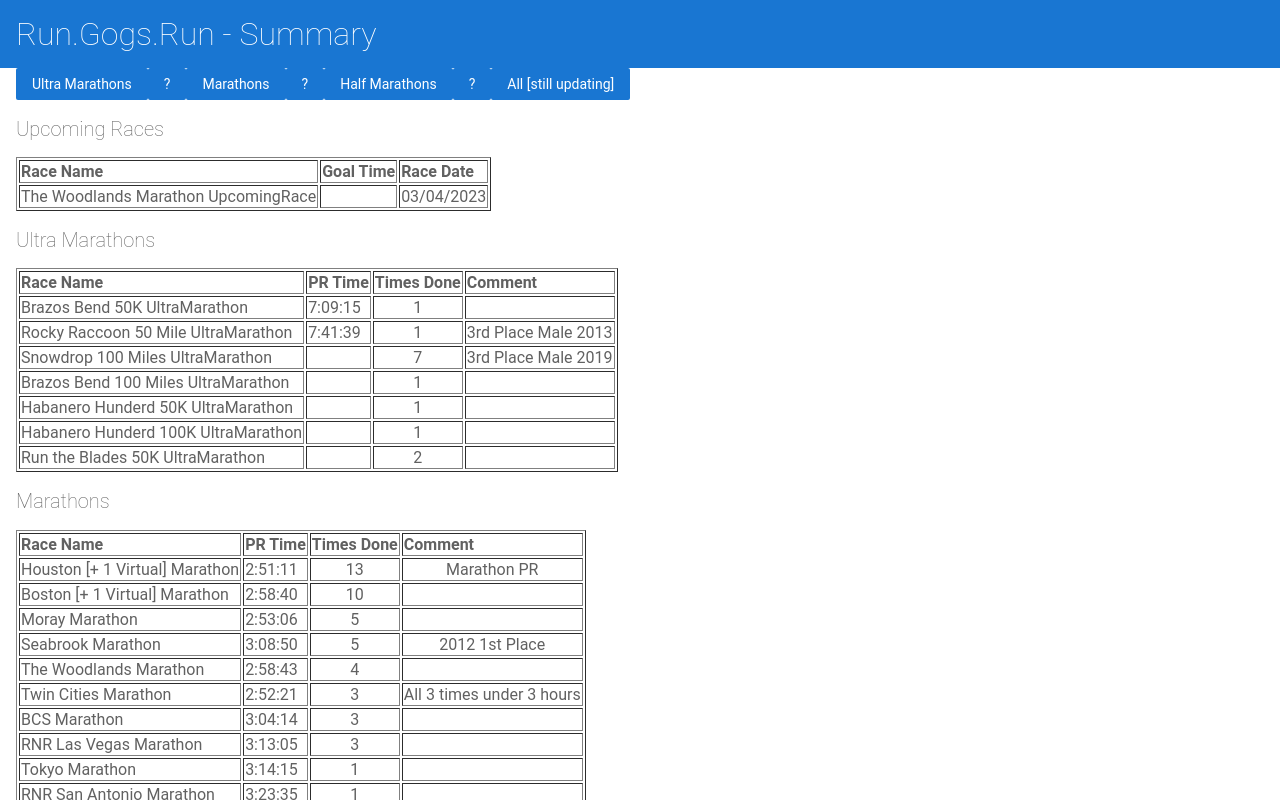
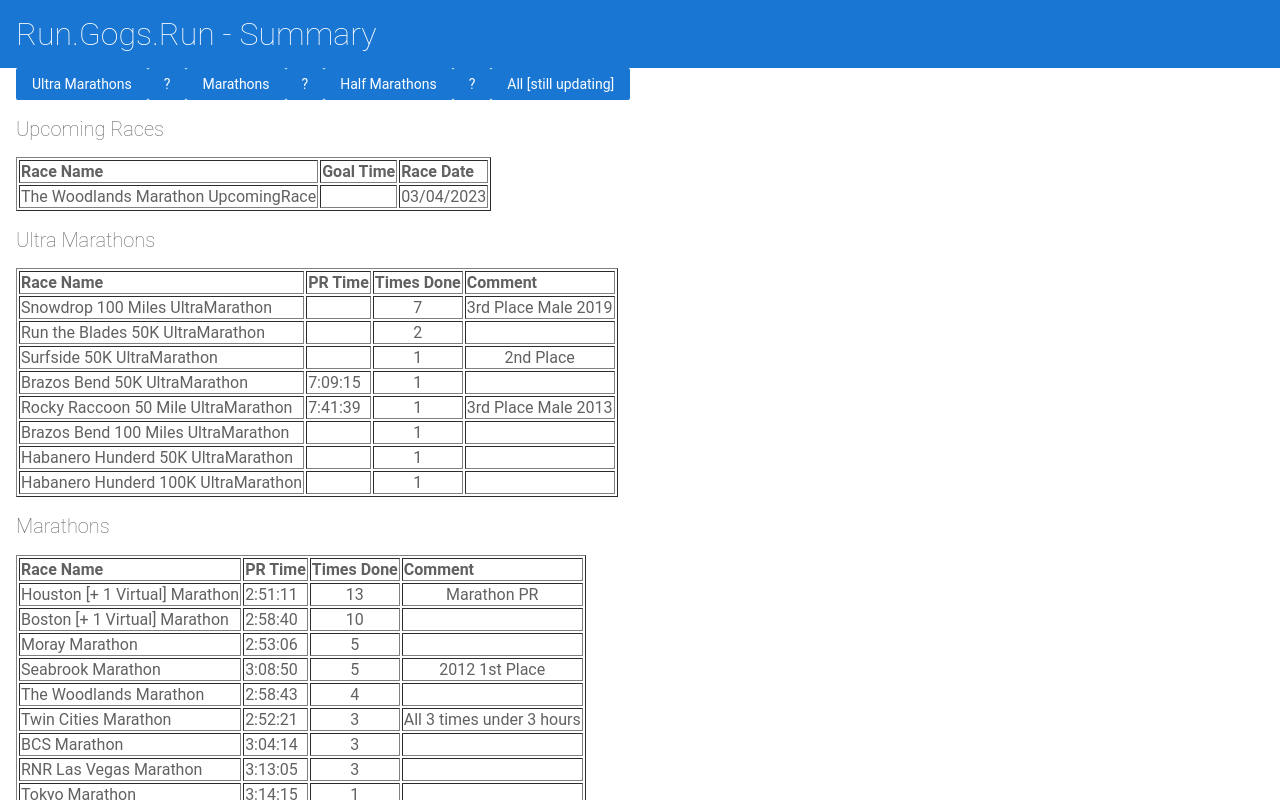
Before and after one commit to gchristie/rungogsrun, an Angular app: page / in a window 1280 px wide. Shown: the top 800 px of the page. Built offline with nearby package versions, Linux system fonts and the light colour scheme.

Commit message:
1 file modified

```diff
--- a/src/app/racedata.ts
+++ b/src/app/racedata.ts
@@ -5,13 +5,16 @@ export var racedata =
 
   { name:'The Woodlands Marathon',PR:'',count:1,racetype:'UpcomingRace',comment:'03/04/2023'  }
 //Ultra Marathons
+, { name:'Snowdrop 100 Miles',PR:'',count:7,racetype:'UltraMarathon',comment:'3rd Place Male 2019'  }
+, { name:'Run the Blades 50K',PR:'',count:2,racetype:'UltraMarathon',comment:''  }
+ , { name:'Surfside 50K',PR:'',count:1,racetype:'UltraMarathon',comment:'2nd Place'}
 ,  { name:'Brazos Bend 50K',PR:'7:09:15',count:1,racetype:'UltraMarathon',comment:''  }
  , { name:'Rocky Raccoon 50 Mile',PR:'7:41:39',count:1,racetype:'UltraMarathon',comment:'3rd Place Male 2013'  }
- , { name:'Snowdrop 100 Miles',PR:'',count:7,racetype:'UltraMarathon',comment:'3rd Place Male 2019'  }
+
  , { name:'Brazos Bend 100 Miles',PR:'',count:1,racetype:'UltraMarathon',comment:''  }
  , { name:'Habanero Hunderd 50K',PR:'',count:1,racetype:'UltraMarathon',comment:''  }
  , { name:'Habanero Hunderd 100K',PR:'',count:1,racetype:'UltraMarathon',comment:''  }
- , { name:'Run the Blades 50K',PR:'',count:2,racetype:'UltraMarathon',comment:''  }
+
  //Marathons
  , { name:'Houston [+ 1 Virtual]',PR:'2:51:11',count:13,racetype:'Marathon',comment:'Marathon PR'  }
  , { name:'Boston  [+ 1 Virtual]',PR:'2:58:40',count:10,racetype:'Marathon',comment:''  }
```
